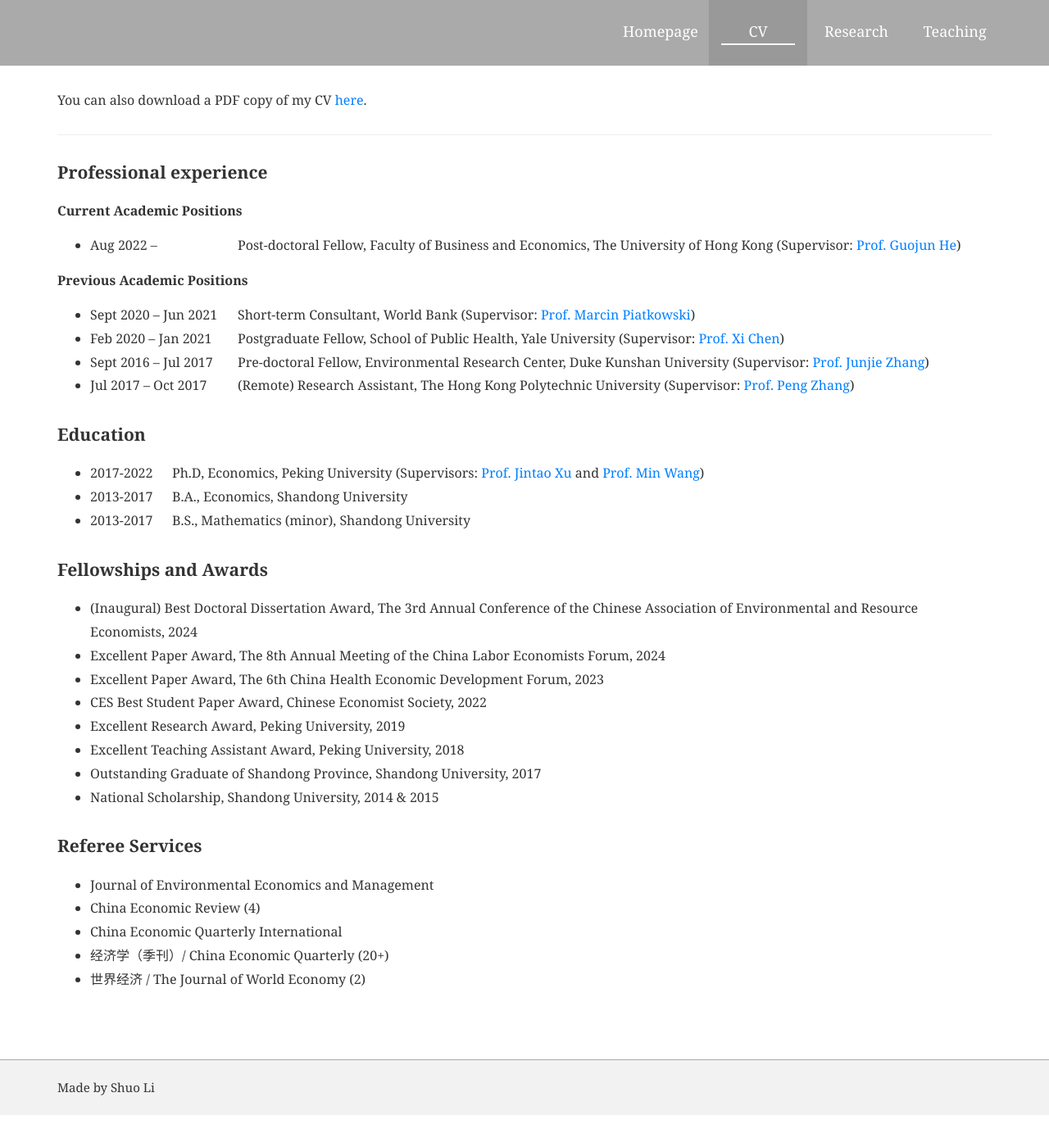
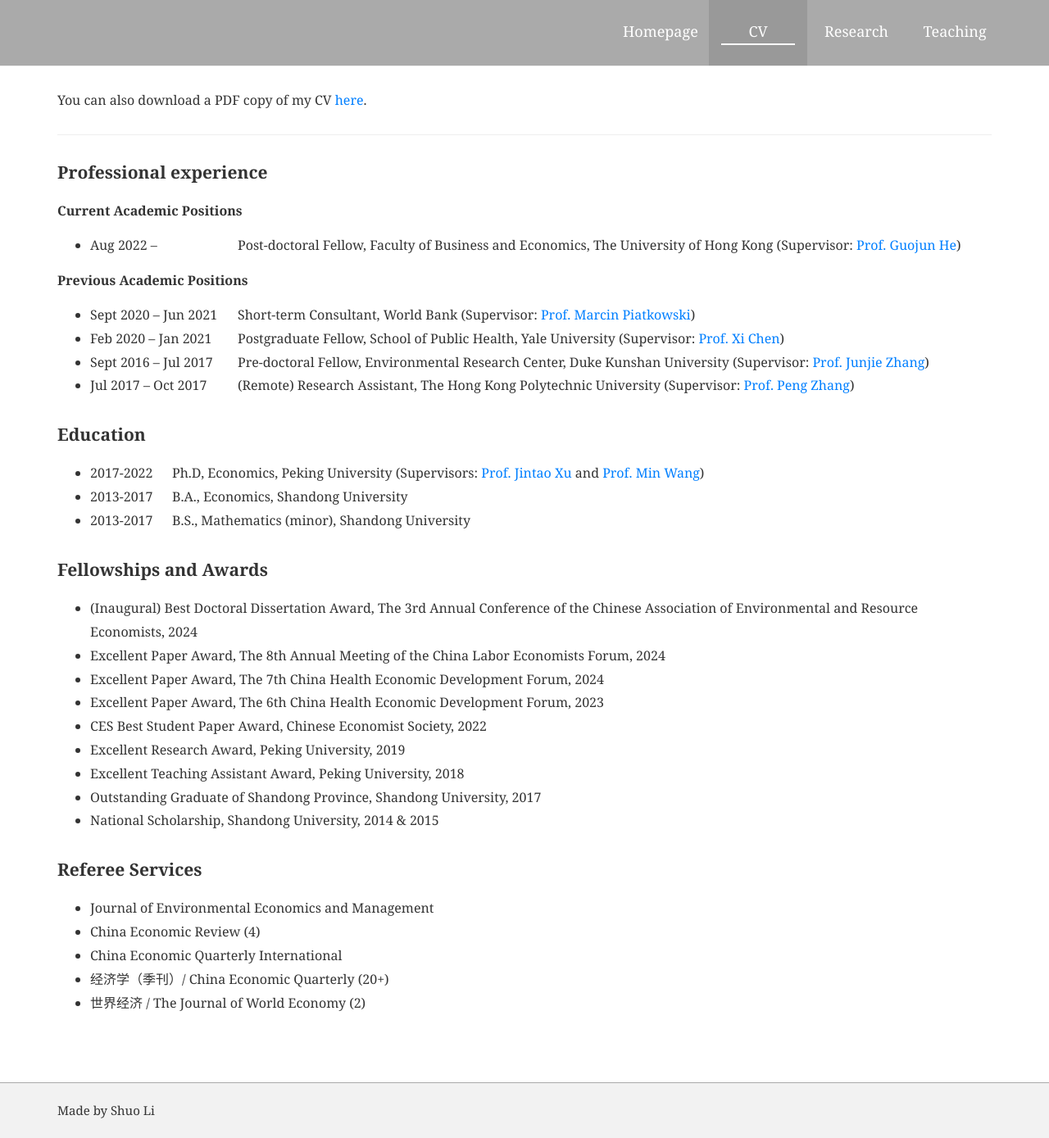
Before and after one commit to shuoliecon/shuoliecon.github.io, a Jekyll site: the page built from pages/_CV/index.md, in a window 1280 px wide. Shown: the whole page at 82% size. Built offline with Jekyll 4.4.1, drawn with Linux system fonts in a browser that asks for light colours; before the commit the page ends 1361 px from its top, so only the background shows below that.

Commit message:
Update index.md

```diff
--- a/pages/_CV/index.md
+++ b/pages/_CV/index.md
@@ -68,6 +68,7 @@ You can also download a PDF copy of my CV [here]({{ "/assets/pdf/Shuo_Li_CV.pdf"
 
 - (Inaugural) Best Doctoral Dissertation Award, The 3rd Annual Conference of the Chinese Association of Environmental and Resource Economists, 2024
 - Excellent Paper Award, The 8th Annual Meeting of the China Labor Economists Forum, 2024
+- Excellent Paper Award, The 7th China Health Economic Development Forum, 2024
 - Excellent Paper Award, The 6th China Health Economic Development Forum, 2023
 - CES Best Student Paper Award, Chinese Economist Society, 2022
 - Excellent Research Award, Peking University, 2019
```
